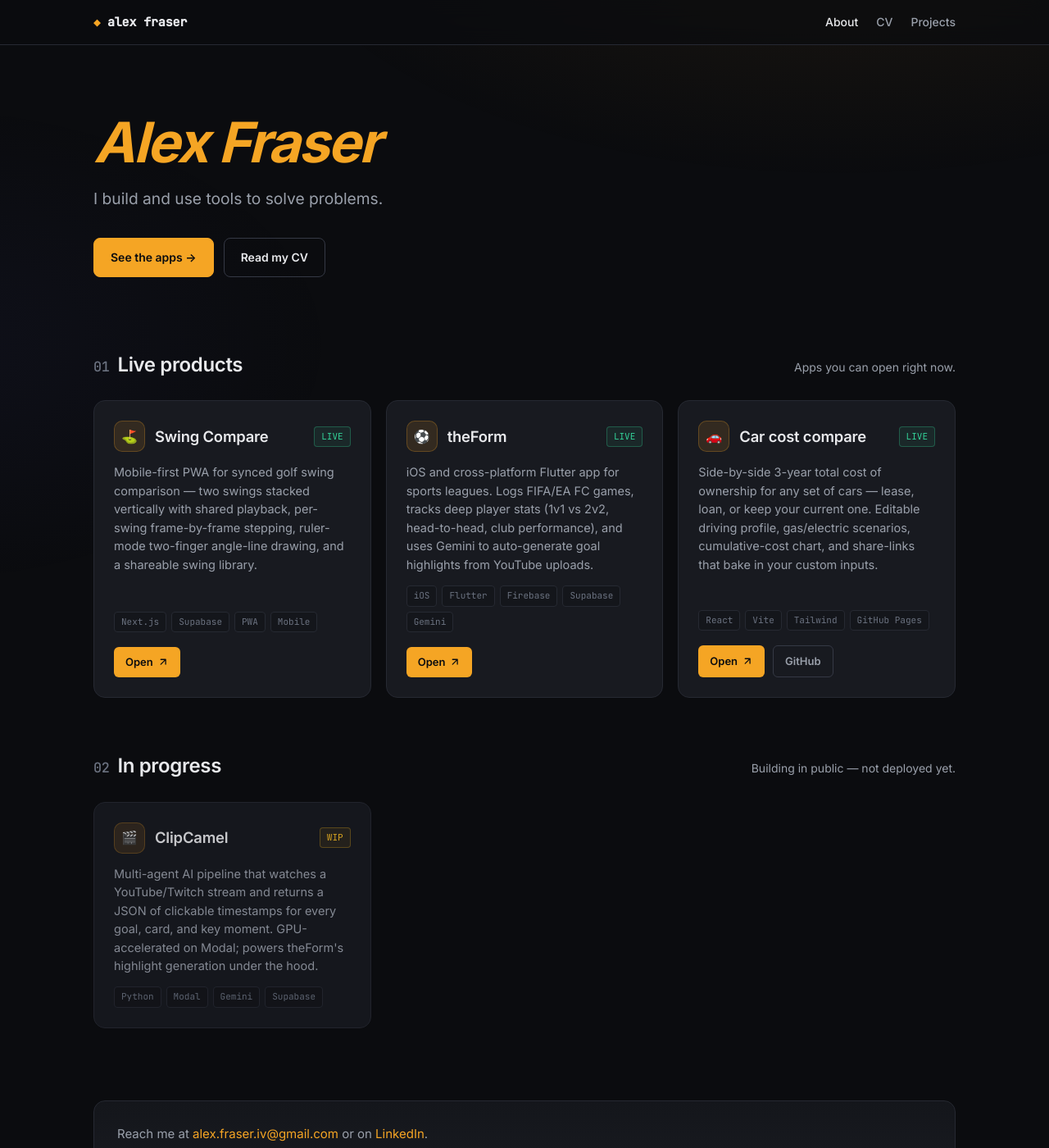
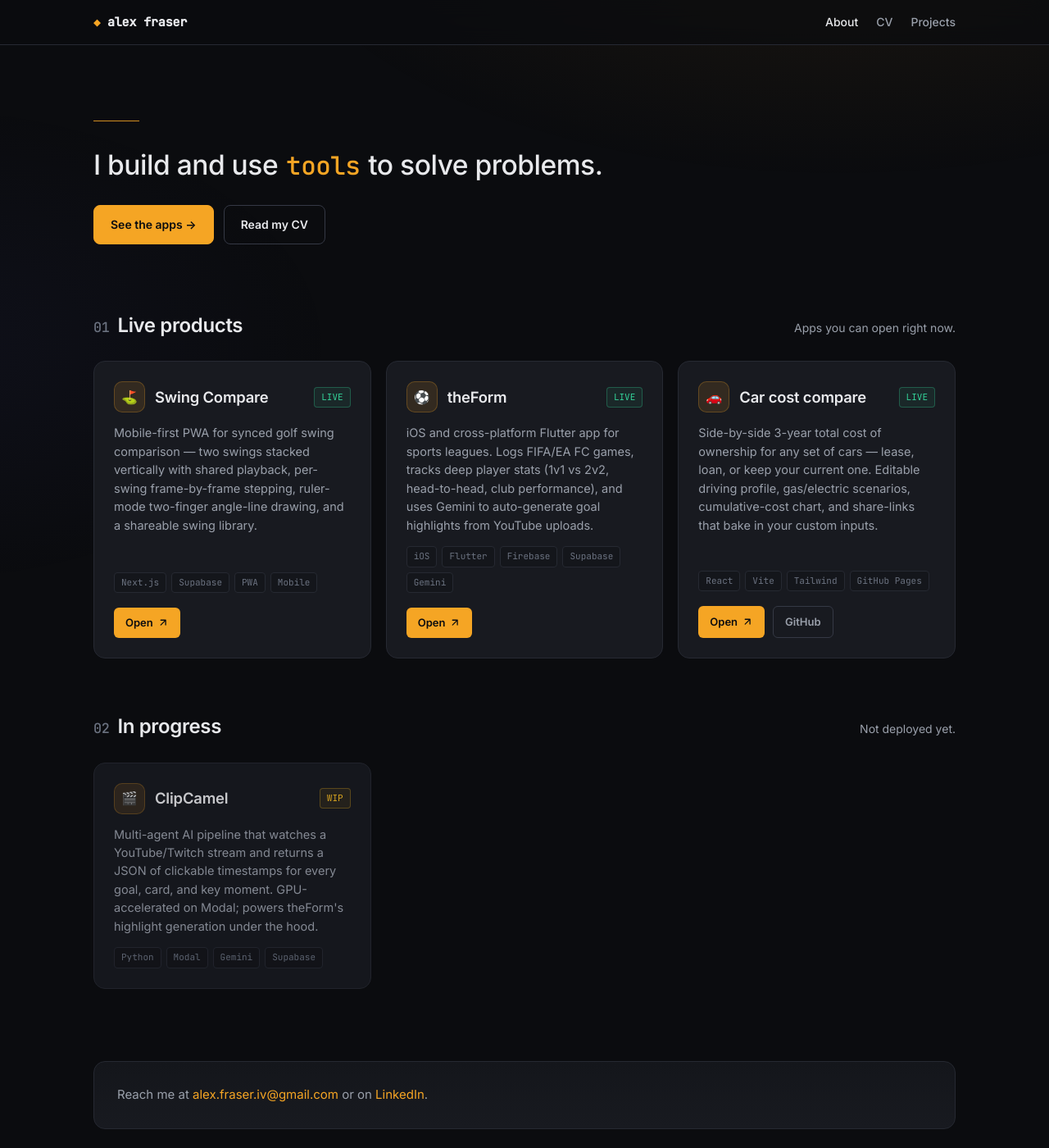
Before and after one commit to alexfraseriv/alexfraseriv.github.io, a Jekyll site: the page built from _pages/index.md, in a window 1280 px wide and 1400 px high. Shown: the whole window at 82% size. Built offline with Jekyll 4.4.1, drawn with Linux system fonts in a browser that asks for light colours.

Commit message:
home: drop redundant Alex Fraser H1; thin accent rule + mono 'tools' italic

```diff
--- a/_layouts/home.html
+++ b/_layouts/home.html
@@ -2,50 +2,46 @@
 layout: default
 ---
 <style>
-    /* ===== HERO ===== */
+    /* ===== HERO =====
+       Refined editorial minimalism. The header brand mark + URL already
+       carry identity, so the hero leads with the actual message at a
+       restrained size — no display-scale flourish. A thin top rule + a
+       single mono-italic word ("tools") give it a typographic spine
+       without shouting. Tight bottom padding so the product grid sits
+       at the fold on phones. */
     .hero {
-        padding: 28px 0 56px;
+        padding: 24px 0 36px;
+        position: relative;
     }
-    .hero-eyebrow {
-        display: inline-flex;
-        align-items: center;
-        gap: 8px;
-        font-family: 'JetBrains Mono', monospace;
-        font-size: 12px;
-        color: var(--fg-muted);
-        background: var(--bg-elev);
-        border: 1px solid var(--border);
-        padding: 6px 12px;
-        border-radius: 999px;
-        margin-bottom: 22px;
-    }
-    .hero-eyebrow::before {
+    .hero::before {
         content: '';
-        width: 7px;
-        height: 7px;
-        border-radius: 50%;
-        background: #34d399;
-        box-shadow: 0 0 12px #34d399aa;
+        display: block;
+        width: 48px;
+        height: 1px;
+        background: var(--accent);
+        margin-bottom: 28px;
+        opacity: 0.85;
     }
     .hero h1 {
-        font-size: clamp(2.5rem, 7vw, 4.25rem);
-        font-weight: 700;
-        line-height: 1.02;
-        letter-spacing: -0.035em;
-        margin: 0 0 20px;
+        font-size: clamp(1.4rem, 3.2vw, 2.1rem);
+        font-weight: 500;
+        line-height: 1.25;
+        letter-spacing: -0.015em;
+        margin: 0 0 28px;
+        max-width: 38ch;
         color: var(--fg);
     }
-    .hero h1 .accent {
+    .hero h1 em {
+        font-family: 'JetBrains Mono', monospace;
+        font-style: normal;
+        font-weight: 500;
         color: var(--accent);
-        font-style: italic;
-        font-weight: 700;
+        font-size: 0.92em;
+        padding: 0 0.05em;
     }
-    .hero-sub {
-        font-size: clamp(1rem, 2vw, 1.2rem);
-        color: var(--fg-muted);
-        max-width: 620px;
-        margin: 0 0 32px;
-        line-height: 1.55;
+    @media (min-width: 768px) {
+        .hero { padding: 36px 0 48px; }
+        .hero::before { width: 56px; margin-bottom: 32px; }
     }
     .hero-ctas {
         display: flex;
@@ -261,8 +257,7 @@ layout: default
 </style>
 
 <section class="hero">
-    <h1><span class="accent">Alex Fraser</span></h1>
-    <p class="hero-sub">I build and use tools to solve problems.</p>
+    <h1>I build and use <em>tools</em> to solve problems.</h1>
     <div class="hero-ctas">
         <a href="#products" class="btn btn-primary">See the apps →</a>
         <a href="/cv/" class="btn btn-ghost">Read my CV</a>
@@ -303,7 +298,7 @@ layout: default
 <section class="section">
     <div class="section-head">
         <h2 class="section-title"><span class="label">02</span>In progress</h2>
-        <p class="section-sub">Building in public — not deployed yet.</p>
+        <p class="section-sub">Not deployed yet.</p>
     </div>
     <div class="grid">
         {% for product in site.data.products.wip %}
```
